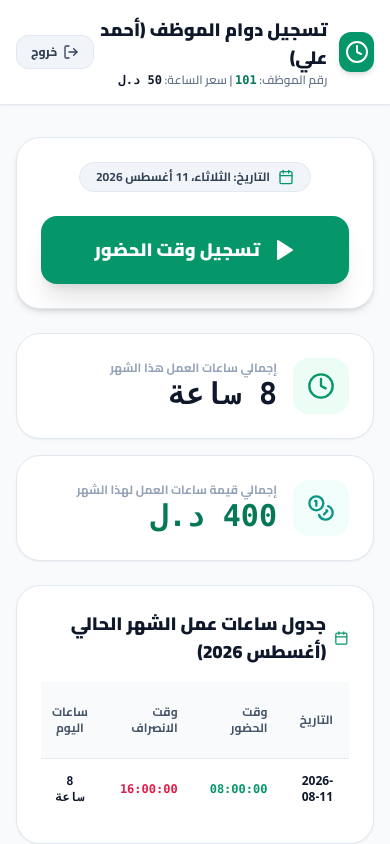
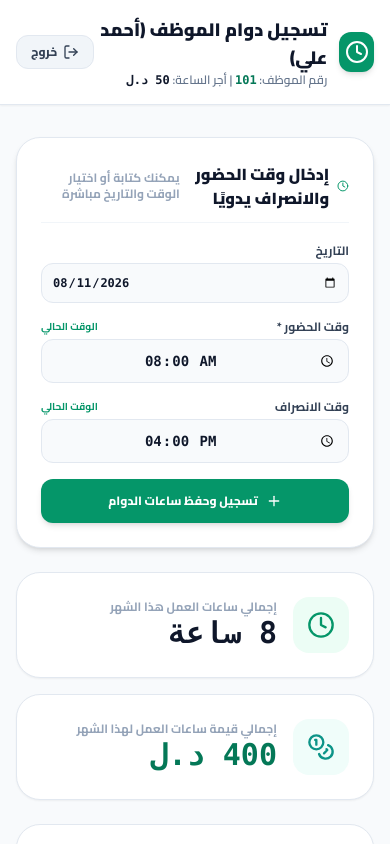
Before and after one commit to abdo21st/at.baitak, a Next.js app: page /dashboard/employee in a window 390 px wide. Shown: the top 844 px of the page. Built offline with nearby package versions, Linux system fonts and the light colour scheme.

Commit message:
Allow manual check-in and check-out time entry for employees

```diff
--- a/src/app/api/attendance/route.ts
+++ b/src/app/api/attendance/route.ts
@@ -16,34 +16,47 @@ export async function GET(req: NextRequest) {
   return NextResponse.json({ success: true, records: recordsStore });
 }
 
-// 1. Check-in (تسجيل الحضور)
+// 1. Create or Record Attendance (حفظ أو تسجيل وقت الحضور والانصراف يدويًا أو تلقائيًا)
 export async function POST(req: NextRequest) {
   try {
     const body = await req.json();
-    const { userId, userName, employeeCode, checkInTime, date } = body;
+    const { userId, userName, employeeCode, checkInTime, checkOutTime, date } = body;
 
     if (!userId || !checkInTime) {
       return NextResponse.json({ success: false, error: 'بيانات الحضور غير مكتملة' }, { status: 400 });
     }
 
     const todayDate = date || new Date().toISOString().split('T')[0];
+    const user = initialUsers.find((u) => u.id === userId);
+    const hourlyRate = user?.hourlyRate || 50;
 
-    // Check if employee is already checked in and not checked out
-    const active = recordsStore.find((r) => r.userId === userId && !r.checkOutTime && r.date === todayDate);
-    if (active) {
-      return NextResponse.json({ success: false, error: 'تم تسجيل الحضور بالفعل لم تنصرف بعد' }, { status: 400 });
+    let workHours = 0;
+    let earnedCost = 0;
+
+    // Calculate work hours & earned cost if checkOutTime is provided
+    if (checkOutTime) {
+      const [inH, inM] = checkInTime.split(':').map(Number);
+      const [outH, outM] = checkOutTime.split(':').map(Number);
+
+      let startMins = inH * 60 + inM;
+      let endMins = outH * 60 + outM;
+
+      if (endMins < startMins) endMins += 24 * 60; // Overnight shift
+
+      workHours = Number(((endMins - startMins) / 60).toFixed(2));
+      earnedCost = Number((workHours * hourlyRate).toFixed(2));
     }
 
     const newRecord: AttendanceRecord = {
       id: `att-${Date.now()}`,
       userId,
-      userName: userName || 'موظف',
-      employeeCode: employeeCode || '101',
+      userName: userName || user?.name || 'موظف',
+      employeeCode: employeeCode || user?.employeeCode || '101',
       date: todayDate,
       checkInTime,
-      checkOutTime: null,
-      workHours: 0,
-      earnedCost: 0,
+      checkOutTime: checkOutTime || null,
+      workHours,
+      earnedCost,
       isVerified: false,
       createdAt: `${todayDate} ${checkInTime}`
     };
@@ -51,11 +64,11 @@ export async function POST(req: NextRequest) {
     recordsStore.unshift(newRecord);
     return NextResponse.json({ success: true, record: newRecord });
   } catch (error: any) {
-    return NextResponse.json({ success: false, error: error.message || 'خطأ في تسجيل الحضور' }, { status: 500 });
+    return NextResponse.json({ success: false, error: error.message || 'خطأ في تسجيل الدوام' }, { status: 500 });
   }
 }
 
-// 2. Check-out (تسجيل الانصراف)
+// 2. Update Check-out Time (تسجيل وقت الانصراف)
 export async function PUT(req: NextRequest) {
   try {
     const body = await req.json();
@@ -69,16 +82,12 @@ export async function PUT(req: NextRequest) {
     const user = initialUsers.find((u) => u.id === record.userId);
     const hourlyRate = user?.hourlyRate || 50;
 
-    // Calculate hours worked
     const [inH, inM] = record.checkInTime.split(':').map(Number);
     const [outH, outM] = checkOutTime.split(':').map(Number);
 
     let startMins = inH * 60 + inM;
     let endMins = outH * 60 + outM;
-
-    if (endMins < startMins) {
-      endMins += 24 * 60; // Overnight shift
-    }
+    if (endMins < startMins) endMins += 24 * 60;
 
     const diffHours = Number(((endMins - startMins) / 60).toFixed(2));
     const earnedCost = Number((diffHours * hourlyRate).toFixed(2));
@@ -114,7 +123,6 @@ export async function PATCH(req: NextRequest) {
       if (checkInTime) record.checkInTime = checkInTime;
       if (checkOutTime !== undefined) record.checkOutTime = checkOutTime;
 
-      // Recalculate hours & cost
       if (record.checkInTime && record.checkOutTime) {
         const user = initialUsers.find((u) => u.id === record.userId);
         const hourlyRate = user?.hourlyRate || 50;
--- a/src/app/dashboard/employee/page.tsx
+++ b/src/app/dashboard/employee/page.tsx
@@ -4,13 +4,18 @@ import React, { useState, useEffect } from 'react';
 import { useRouter } from 'next/navigation';
 import { User, AttendanceRecord } from '@/lib/types';
 import { initialUsers, initialAttendanceRecords } from '@/lib/data-store';
-import { Clock, Play, Square, Calendar, Coins, CheckCircle2, AlertCircle, LogOut, Check, ArrowRight } from 'lucide-react';
+import { Clock, Calendar, Coins, CheckCircle2, AlertCircle, LogOut, Plus, Check } from 'lucide-react';
 import { getCurrentTimeFormatted, getCurrentDateFormatted } from '@/lib/utils';
 
 export default function EmployeeDashboard() {
   const router = useRouter();
   const [user, setUser] = useState<User>(initialUsers[1]); // Default Ahmed Ali (101)
   const [records, setRecords] = useState<AttendanceRecord[]>(initialAttendanceRecords);
+
+  // Manual Entry Form Inputs
+  const [entryDate, setEntryDate] = useState<string>(getCurrentDateFormatted());
+  const [checkInTime, setCheckInTime] = useState<string>('08:00');
+  const [checkOutTime, setCheckOutTime] = useState<string>('16:00');
   const [loading, setLoading] = useState(false);
   const [msg, setMsg] = useState<{ text: string; type: 'success' | 'error' } | null>(null);
 
@@ -25,8 +30,6 @@ export default function EmployeeDashboard() {
   }, []);
 
   const userRecords = records.filter((r) => r.userId === user.id);
-  const activeRecord = userRecords.find((r) => !r.checkOutTime) || null;
-  const isCheckedIn = !!activeRecord;
 
   // Monthly Calculations
   const totalMonthlyHours = Number(
@@ -37,11 +40,30 @@ export default function EmployeeDashboard() {
     userRecords.reduce((acc, r) => acc + (r.earnedCost || 0), 0).toFixed(2)
   );
 
-  // Check-in action (تسجيل وقت الحضور)
-  const handleCheckIn = async () => {
+  // Fill Current Time Helper
+  const setNowForCheckIn = () => {
+    const now = getCurrentTimeFormatted();
+    setCheckInTime(now.substring(0, 5));
+  };
+
+  const setNowForCheckOut = () => {
+    const now = getCurrentTimeFormatted();
+    setCheckOutTime(now.substring(0, 5));
+  };
+
+  // Submit Manual Attendance Record
+  const handleManualSubmit = async (e: React.FormEvent) => {
+    e.preventDefault();
+    if (!checkInTime) {
+      setMsg({ text: 'يرجى إدخال وقت الحضور على الأقل', type: 'error' });
+      return;
+    }
+
     setLoading(true);
     setMsg(null);
-    const timeNow = getCurrentTimeFormatted();
+
+    const inTimeFormatted = checkInTime.length === 5 ? `${checkInTime}:00` : checkInTime;
+    const outTimeFormatted = checkOutTime ? (checkOutTime.length === 5 ? `${checkOutTime}:00` : checkOutTime) : null;
 
     try {
       const res = await fetch('/api/attendance', {
@@ -51,48 +73,22 @@ export default function EmployeeDashboard() {
           userId: user.id,
           userName: user.name,
           employeeCode: user.employeeCode,
-          checkInTime: timeNow,
-          date: getCurrentDateFormatted()
+          date: entryDate,
+          checkInTime: inTimeFormatted,
+          checkOutTime: outTimeFormatted,
+          isManual: true
         })
       });
 
       const data = await res.json();
       if (data.success) {
         setRecords((prev) => [data.record, ...prev]);
-        setMsg({ text: `تم تسجيل وقت الحضور بنجاح الساعة ${timeNow}`, type: 'success' });
+        setMsg({
+          text: `تم تسجيل وقت الحضور (${checkInTime}) والانصراف (${checkOutTime || 'لم يحدد'}) بنجاح!`,
+          type: 'success'
+        });
       } else {
-        setMsg({ text: data.error || 'خطأ في تسجيل الحضور', type: 'error' });
-      }
-    } catch {
-      setMsg({ text: 'خطأ في الاتصال بالخادم', type: 'error' });
-    } finally {
-      setLoading(false);
-    }
-  };
-
-  // Check-out action (تسجيل وقت الانصراف)
-  const handleCheckOut = async () => {
-    if (!activeRecord) return;
-    setLoading(true);
-    setMsg(null);
-    const timeNow = getCurrentTimeFormatted();
-
-    try {
-      const res = await fetch('/api/attendance', {
-        method: 'PUT',
-        headers: { 'Content-Type': 'application/json' },
-        body: JSON.stringify({
-          recordId: activeRecord.id,
-          checkOutTime: timeNow
-        })
-      });
-
-      const data = await res.json();
-      if (data.success) {
-        setRecords((prev) => prev.map((r) => (r.id === data.record.id ? data.record : r)));
-        setMsg({ text: `تم تسجيل وقت الانصراف الساعة ${timeNow} وتدوين ${data.record.workHours} ساعة!`, type: 'success' });
-      } else {
-        setMsg({ text: data.error || 'خطأ في تسجيل الانصراف', type: 'error' });
+        setMsg({ text: data.error || 'حدث خطأ في التسجيل', type: 'error' });
       }
     } catch {
       setMsg({ text: 'خطأ في الاتصال بالخادم', type: 'error' });
@@ -120,7 +116,7 @@ export default function EmployeeDashboard() {
                 تسجيل دوام الموظف ({user.name})
               </h1>
               <p className="text-slate-500 text-xs font-semibold">
-                رقم الموظف: <span className="font-mono text-emerald-700 font-bold">{user.employeeCode}</span> | سعر الساعة: <span className="font-mono text-slate-900 font-bold">{user.hourlyRate} د.ل</span>
+                رقم الموظف: <span className="font-mono text-emerald-700 font-bold">{user.employeeCode}</span> | أجر الساعة: <span className="font-mono text-slate-900 font-bold">{user.hourlyRate} د.ل</span>
               </p>
             </div>
           </div>
@@ -136,44 +132,85 @@ export default function EmployeeDashboard() {
       </header>
 
       <main className="max-w-5xl mx-auto px-4 py-8 space-y-6">
-        {/* Main Action Box: Attendance & Clocking */}
-        <div className="bg-white rounded-3xl p-6 sm:p-8 border border-slate-200 shadow-md text-center space-y-6">
-          <div className="inline-flex items-center gap-2 px-4 py-1.5 rounded-full bg-slate-100 border border-slate-200 text-xs font-bold text-slate-700">
-            <Calendar className="w-4 h-4 text-emerald-600" />
-            التاريخ: {new Date().toLocaleDateString('ar-LY-u-nu-latn', { weekday: 'long', year: 'numeric', month: 'long', day: 'numeric' })}
+        {/* Manual Time Entry Box */}
+        <div className="bg-white rounded-3xl p-6 sm:p-8 border border-slate-200 shadow-md space-y-5">
+          <div className="flex items-center justify-between border-b border-slate-100 pb-3">
+            <h2 className="text-base font-black text-slate-900 flex items-center gap-2">
+              <Clock className="w-5 h-5 text-emerald-600" />
+              إدخال وقت الحضور والانصراف يدويًا
+            </h2>
+            <span className="text-xs font-bold text-slate-400">يمكنك كتابة أو اختيار الوقت والتاريخ مباشرة</span>
           </div>
 
+          <form onSubmit={handleManualSubmit} className="space-y-4">
+            <div className="grid grid-cols-1 sm:grid-cols-3 gap-4 text-xs font-bold">
+              {/* Date Entry */}
               <div>
-            {!isCheckedIn ? (
+                <label className="block text-slate-700 mb-1">التاريخ</label>
+                <input
+                  type="date"
+                  required
+                  value={entryDate}
+                  onChange={(e) => setEntryDate(e.target.value)}
+                  className="w-full bg-slate-50 border border-slate-200 rounded-xl p-2.5 text-slate-900 font-mono focus:outline-none focus:border-emerald-500"
+                />
+              </div>
+
+              {/* Manual Check-in Time Entry */}
+              <div>
+                <div className="flex items-center justify-between mb-1">
+                  <label className="text-slate-700">وقت الحضور *</label>
                   <button
-                onClick={handleCheckIn}
-                disabled={loading}
-                className="w-full sm:w-auto px-10 py-5 bg-emerald-600 hover:bg-emerald-500 text-white font-black text-lg rounded-2xl shadow-xl flex items-center justify-center gap-3 mx-auto transition-all cursor-pointer"
+                    type="button"
+                    onClick={setNowForCheckIn}
+                    className="text-[10px] text-emerald-600 hover:underline"
                   >
-                <Play className="w-6 h-6 fill-white" />
-                تسجيل وقت الحضور
+                    الوقت الحالي
                   </button>
-            ) : (
-              <div className="space-y-4">
-                <div className="p-4 bg-emerald-50 border border-emerald-200 rounded-2xl max-w-md mx-auto text-emerald-800 text-sm font-extrabold">
-                  🟢 تم تسجيل حضورك اليوم الساعة <span className="font-mono text-base">{activeRecord?.checkInTime}</span>
+                </div>
+                <input
+                  type="time"
+                  required
+                  value={checkInTime}
+                  onChange={(e) => setCheckInTime(e.target.value)}
+                  className="w-full bg-slate-50 border border-slate-200 rounded-xl p-2.5 text-slate-900 font-mono text-center text-sm font-bold focus:outline-none focus:border-emerald-500"
+                />
+              </div>
+
+              {/* Manual Check-out Time Entry */}
+              <div>
+                <div className="flex items-center justify-between mb-1">
+                  <label className="text-slate-700">وقت الانصراف</label>
+                  <button
+                    type="button"
+                    onClick={setNowForCheckOut}
+                    className="text-[10px] text-emerald-600 hover:underline"
+                  >
+                    الوقت الحالي
+                  </button>
+                </div>
+                <input
+                  type="time"
+                  value={checkOutTime}
+                  onChange={(e) => setCheckOutTime(e.target.value)}
+                  className="w-full bg-slate-50 border border-slate-200 rounded-xl p-2.5 text-slate-900 font-mono text-center text-sm font-bold focus:outline-none focus:border-emerald-500"
+                />
+              </div>
             </div>
 
             <button
-                  onClick={handleCheckOut}
+              type="submit"
               disabled={loading}
-                  className="w-full sm:w-auto px-10 py-5 bg-rose-600 hover:bg-rose-500 text-white font-black text-lg rounded-2xl shadow-xl flex items-center justify-center gap-3 mx-auto transition-all cursor-pointer"
+              className="w-full py-3.5 bg-emerald-600 hover:bg-emerald-500 text-white font-extrabold text-xs rounded-xl shadow-md flex items-center justify-center gap-2 cursor-pointer transition-all"
             >
-                  <Square className="w-6 h-6 fill-white" />
-                  تسجيل وقت الانصراف
+              <Plus className="w-4 h-4" />
+              {loading ? 'جاري الحفظ...' : 'تسجيل وحفظ ساعات الدوام'}
             </button>
-              </div>
-            )}
-          </div>
+          </form>
 
           {msg && (
             <div
-              className={`p-3.5 rounded-xl text-xs font-extrabold text-center max-w-md mx-auto ${
+              className={`p-3 rounded-xl text-xs font-extrabold text-center ${
                 msg.type === 'success'
                   ? 'bg-emerald-50 text-emerald-800 border border-emerald-200'
                   : 'bg-rose-50 text-rose-800 border border-rose-200'
@@ -245,7 +282,7 @@ export default function EmployeeDashboard() {
                         {r.isVerified ? (
                           <span className="inline-flex items-center gap-1 px-2.5 py-1 rounded-full bg-emerald-50 text-emerald-700 border border-emerald-200 text-[11px] font-extrabold">
                             <CheckCircle2 className="w-3.5 h-3.5 text-emerald-600" />
-                            موثق
+                            موثّق
                           </span>
                         ) : (
                           <span className="inline-flex items-center gap-1 px-2.5 py-1 rounded-full bg-amber-50 text-amber-700 border border-amber-200 text-[11px] font-extrabold">
```
Lines whose indentation alone changed are shown as unchanged.
